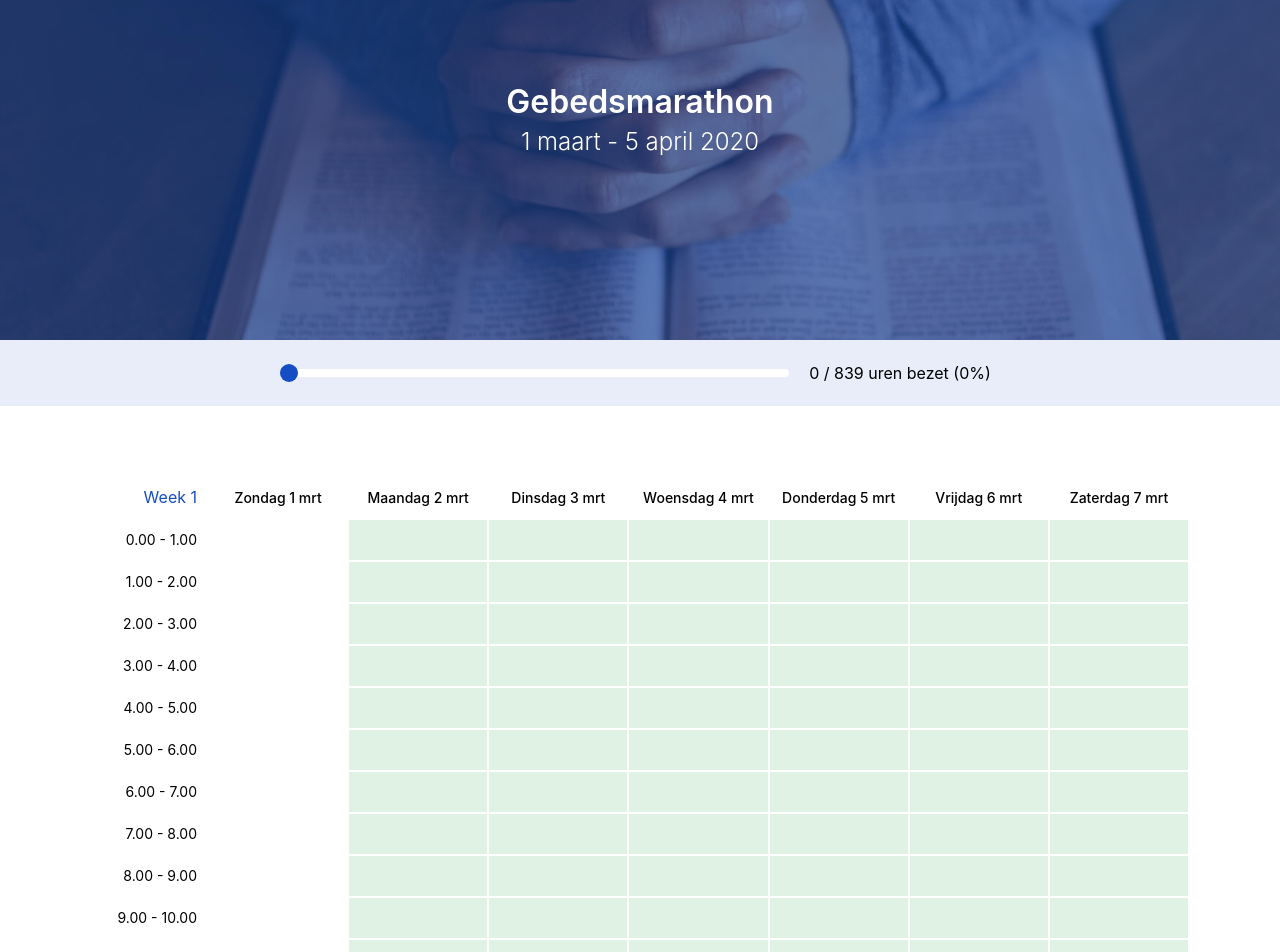
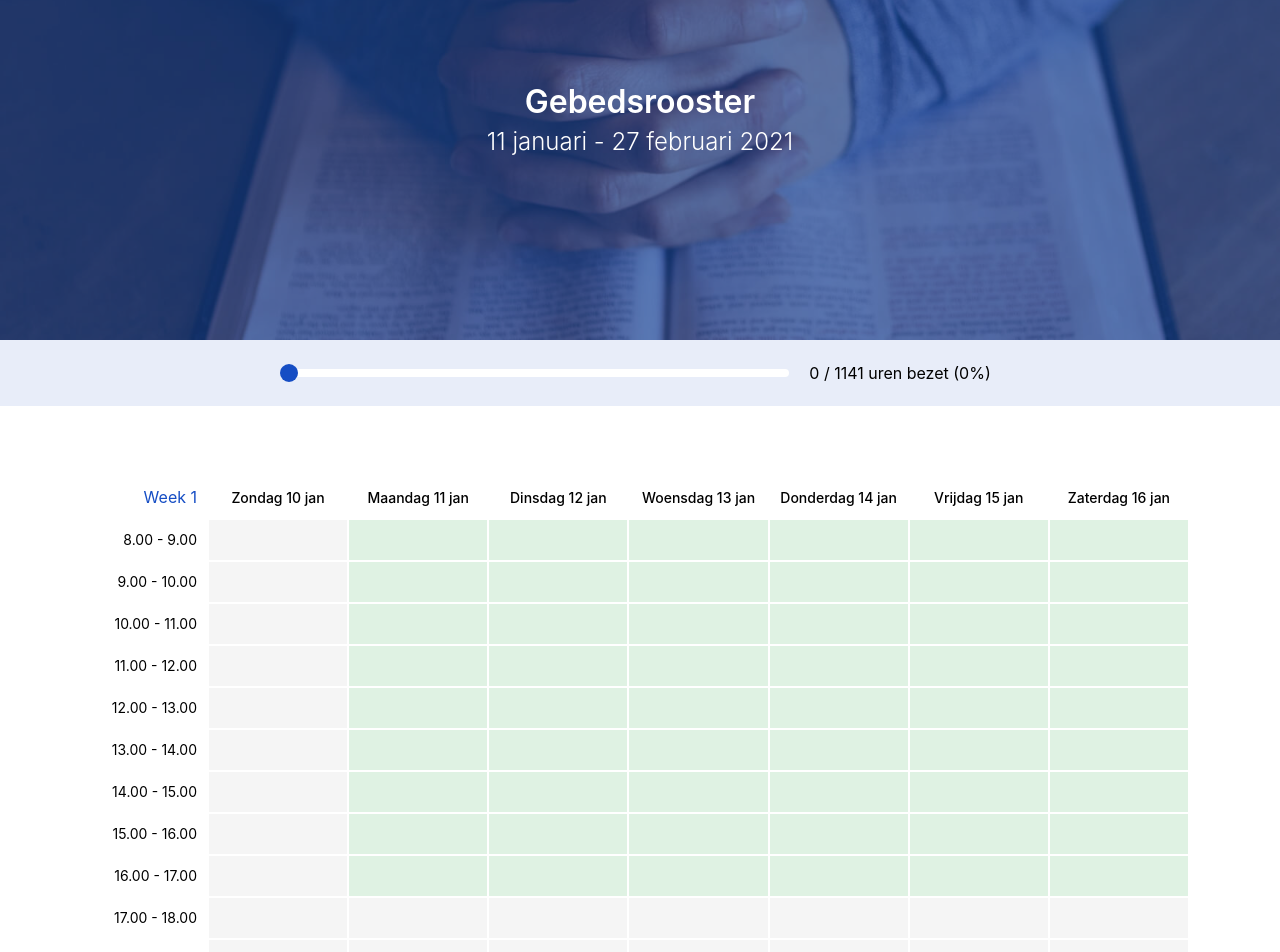
Before and after one commit to arjenkroeze/gebedsmarathon, a React (Create React App) app: page / in a window 1280 px wide. Shown: the part 140-1092 px from the top of the page. Built offline with nearby package versions, Linux system fonts and the light colour scheme; no server answers; the database is empty.

Commit message:
Update 2021

```diff
--- a/public/index.html
+++ b/public/index.html
@@ -8,7 +8,7 @@
             rel="stylesheet"
         />
 
-        <title>Gebedsmarathon - Vrije Baptistengemeente Emmen</title>
+        <title>Gebedsrooster - Stadskerk Emmen</title>
     </head>
     <body>
         <div id="root"></div>
--- a/src/js/App.tsx
+++ b/src/js/App.tsx
@@ -11,11 +11,18 @@ import { database } from './utilities/firebase'
 import Week from './Week'
 
 function App() {
-    // 1 march 2020, 11:00
-    const startDate = new Date(2020, 2, 1, 11)
+    // 1 march 2021, 11:00
+    const startDate = new Date(2021, 0, 11, 8)
 
-    // 22 march 2020, 10:00
-    const endDate = new Date(2020, 3, 5, 10)
+    // 26 march 2021, 10:00
+    const endDate = new Date(2021, 1, 27, 21)
+
+    // Constants
+    const weeklyStartDay = 0
+    const weeklyEndDay = 6
+    const dailyStartHour = 8
+    const dailyEndHour = 20
+    const maxRegistrations = 2
 
     // State
     const [registrations, setRegistrations] = useState<Registration[]>([])
@@ -33,7 +40,7 @@ function App() {
             database
                 .collection('registrations')
                 .orderBy('created', 'asc')
-                .onSnapshot(async querySnapshot => {
+                .onSnapshot(async (querySnapshot) => {
                     // Array to store registrations
                     const results = []
 
@@ -132,36 +139,41 @@ function App() {
     }
 
     // Send a reminder
-    async function sendReminder(registration: Registration) {
-        const registrationDate = new Date(registration.date.seconds * 1000)
+    // async function sendReminder(registration: Registration) {
+    //     const registrationDate = new Date(registration.date.seconds * 1000)
 
-        await database.collection('mail').add({
-            from: 'Gebedsmarathon <noreply@gebedsmarathon.nl>',
-            to: [registration.email],
-            message: {
-                messageId: 'registration-reminder',
-                subject: 'Een herinnering voor morgen',
-                text: `Beste ${
-                    registration.name
-                },\r\nHerinnering: morgen om <strong>${registrationDate.getHours()}.00 uur</strong> sta je ingeschreven voor de gebedsmarathon.\r\nWees gezegend!`,
-                html: `<p>Beste ${
-                    registration.name
-                },</p><p>Herinnering: morgen om <strong>${registrationDate.getHours()}.00 uur</strong> sta je ingeschreven voor de gebedsmarathon.</p><p>Wees gezegend!</p>`,
-            },
-        })
+    //     await database.collection('mail').add({
+    //         from: 'Gebedsmarathon <noreply@gebedsmarathon.nl>',
+    //         to: [registration.email],
+    //         message: {
+    //             messageId: 'registration-reminder',
+    //             subject: 'Een herinnering voor morgen',
+    //             text: `Beste ${
+    //                 registration.name
+    //             },\r\nHerinnering: morgen om <strong>${registrationDate.getHours()}.00 uur</strong> sta je ingeschreven voor de gebedsmarathon.\r\nWees gezegend!`,
+    //             html: `<p>Beste ${
+    //                 registration.name
+    //             },</p><p>Herinnering: morgen om <strong>${registrationDate.getHours()}.00 uur</strong> sta je ingeschreven voor de gebedsmarathon.</p><p>Wees gezegend!</p>`,
+    //         },
+    //     })
 
-        // Very important to update the flag for sending a reminder
-        await database
-            .collection('registrations')
-            .doc(registration.id)
-            .update({ needsReminder: false })
-    }
+    //     // Very important to update the flag for sending a reminder
+    //     await database
+    //         .collection('registrations')
+    //         .doc(registration.id)
+    //         .update({ needsReminder: false })
+    // }
 
     return (
         <AppContext.Provider
             value={{
                 startDate,
                 endDate,
+                dailyStartHour,
+                dailyEndHour,
+                weeklyStartDay,
+                weeklyEndDay,
+                maxRegistrations,
                 registrations,
                 setModal,
                 selectedDate,
--- a/src/js/Header.tsx
+++ b/src/js/Header.tsx
@@ -16,13 +16,24 @@ const Header = () => {
         year: 'numeric',
     }).format(endDate)
 
+    console.log(endDate.getTime() < Date.now())
+
     return (
-        <header className="header">
-            <div className="header-bar">Vrije Baptistengemeente Emmen</div>
-            <h1>Gebedsmarathon</h1>
-            <h2>
-                {formattedStartDate} - {formattedEndDate}
-            </h2>
+        <header className={`header ${endDate.getTime() <= Date.now() ? `has-ended` : ``}`}>
+            <div className="header-bar">Stadskerk Emmen</div>
+            <h1>Gebedsrooster</h1>
+            {endDate.getTime() > Date.now() ? (
+                <h2>
+                    {formattedStartDate} - {formattedEndDate}
+                </h2>
+            ) : (
+                <>
+                    <h2>Bedankt voor je deelname in 2020.</h2>
+                    <p>
+                        Ga naar <a href="http://www.stadskerkemmen.nl">www.stadskerkemmen.nl</a>
+                    </p>
+                </>
+            )}
         </header>
     )
 }
--- a/src/js/ModalRegistrations.tsx
+++ b/src/js/ModalRegistrations.tsx
@@ -5,14 +5,14 @@ import AppContext from './context/AppContext'
 
 const ModalRegistrations: React.FC<ModalProps> = ({ isOpen, toggleModal }) => {
     // Context
-    const { registrations, selectedDate, setModal } = useContext(AppContext)
+    const { registrations, selectedDate, maxRegistrations, setModal } = useContext(AppContext)
 
     // State
     const [filteredRegistrations, setFilteredRegistrations] = useState<Registration[]>([])
 
     // Effect to filter registrations on the selected date
     useEffect(() => {
-        const filteredRegistrations = registrations.filter(registration => {
+        const filteredRegistrations = registrations.filter((registration) => {
             const registrationDate = new Date(registration.date.seconds * 1000)
             return registrationDate.getTime() === selectedDate.getTime()
         })
@@ -49,6 +49,7 @@ const ModalRegistrations: React.FC<ModalProps> = ({ isOpen, toggleModal }) => {
                         <p className="text-muted">Nog geen inschrijvingen.</p>
                     )}
                 </div>
+                {listRegistrations.length < maxRegistrations && (
                     <div className="text-center">
                         <button
                             className="button button-primary button-link button-small"
@@ -57,12 +58,13 @@ const ModalRegistrations: React.FC<ModalProps> = ({ isOpen, toggleModal }) => {
                             Schrijf je in voor dit uur
                         </button>
                     </div>
+                )}
             </ModalBody>
         </Modal>
     )
 }
 
-const RegistrationListItem: React.FC<Registration> = registration => {
+const RegistrationListItem: React.FC<Registration> = (registration) => {
     // Context
     const { setModal, setSelectedRegistration } = useContext(AppContext)
 
--- a/src/js/ModalSignUp.tsx
+++ b/src/js/ModalSignUp.tsx
@@ -1,17 +1,18 @@
 import React, { useContext, useEffect, useRef, useState } from 'react'
 import { Modal, ModalBody } from 'reactstrap'
-import { ModalProps } from '../types'
+import { ModalProps, Registration } from '../types'
 import AppContext from './context/AppContext'
 import { database } from './utilities/firebase'
 
 const ModalSignUp: React.FC<ModalProps> = ({ isOpen, toggleModal }) => {
     // Context
-    const { selectedDate, setModal } = useContext(AppContext)
+    const { maxRegistrations, registrations, selectedDate, setModal } = useContext(AppContext)
 
     // State
     const [names, setNames] = useState<Array<{ [key: string]: any }>>([
         { id: 0, firstName: '', lastName: '' },
     ])
+    const [filteredRegistrations, setFilteredRegistrations] = useState<Registration[]>([])
     const [email, setEmail] = useState('')
     const [error, setError] = useState('')
     const [isLoading, setLoading] = useState(false)
@@ -40,13 +41,23 @@ const ModalSignUp: React.FC<ModalProps> = ({ isOpen, toggleModal }) => {
         }
     }, [isOpen])
 
+    // Effect to filter registrations on the selected date
+    useEffect(() => {
+        const filteredRegistrations = registrations.filter((registration) => {
+            const registrationDate = new Date(registration.date.seconds * 1000)
+            return registrationDate.getTime() === selectedDate.getTime()
+        })
+
+        setFilteredRegistrations(filteredRegistrations)
+    }, [selectedDate, registrations])
+
     // Handle name changes
     const handleNameChange = ({ target }: React.ChangeEvent<HTMLInputElement>) => {
         // Get the ID
         const id = Number(target.id.split('-').pop())
 
         // Update the names
-        const updatedNames = names.map(name => {
+        const updatedNames = names.map((name) => {
             if (name.id === id) {
                 name[target.name] = target.value
             }
@@ -124,12 +135,12 @@ const ModalSignUp: React.FC<ModalProps> = ({ isOpen, toggleModal }) => {
 
     // Add a name
     const addName = () => {
-        setNames(names => [...names, { id: names.length, firstName: '', lastName: '' }])
+        setNames((names) => [...names, { id: names.length, firstName: '', lastName: '' }])
     }
 
     // Remove a name
     const removeName = (id: string) => {
-        const newNames = names.filter(name => name.id !== id)
+        const newNames = names.filter((name) => name.id !== id)
         setNames(newNames)
     }
 
@@ -229,7 +240,7 @@ const ModalSignUp: React.FC<ModalProps> = ({ isOpen, toggleModal }) => {
                             </div>
                         )
                     })}
-                    {names.length < 5 && (
+                    {filteredRegistrations.length + names.length < maxRegistrations && (
                         <button
                             type="button"
                             className="button button-primary button-link button-small button-add"
--- a/src/js/QuickSignUp.tsx
+++ b/src/js/QuickSignUp.tsx
@@ -178,6 +178,10 @@ const QuickSignUp = () => {
         setValues(initialValues)
     }
 
+    if (endDate.getTime() <= Date.now()) {
+        return null
+    }
+
     return (
         <form className="quick-signup" onSubmit={handleSubmit}>
             <h3>Schrijf je in</h3>
--- a/src/js/Stats.tsx
+++ b/src/js/Stats.tsx
@@ -25,6 +25,10 @@ const Stats: FC<{ isLoading: boolean }> = ({ isLoading }) => {
 
     const percentageOccupied = Math.ceil((hoursBusy / numberOfHours) * 100)
 
+    if (endDate.getTime() <= Date.now()) {
+        return null
+    }
+
     return (
         <div className="progress">
             {isLoading ? (
--- a/src/js/Week.tsx
+++ b/src/js/Week.tsx
@@ -3,8 +3,16 @@ import { WeekProps } from '../types'
 import AppContext from './context/AppContext'
 import Hour from './Hour'
 
-const Week: FC<WeekProps> = props => {
-    const { startDate, endDate, registrations } = useContext(AppContext)
+const Week: FC<WeekProps> = (props) => {
+    const {
+        startDate,
+        endDate,
+        dailyStartHour,
+        dailyEndHour,
+        weeklyStartDay,
+        weeklyEndDay,
+        registrations,
+    } = useContext(AppContext)
 
     // Array to store the title of the days
     const dayTitles = [
@@ -39,7 +47,7 @@ const Week: FC<WeekProps> = props => {
     let hours = []
 
     // For every hour in a day...
-    for (let i = 0; i < 24; i++) {
+    for (let i = dailyStartHour; i <= dailyEndHour; i++) {
         // Create a new date that will increase by the hour
         const hourDate = new Date(props.startDate).setHours(i)
 
@@ -54,13 +62,13 @@ const Week: FC<WeekProps> = props => {
         )
 
         // For every day in a week...
-        for (let j = 0; j < 7; j++) {
+        for (let j = weeklyStartDay; j <= weeklyEndDay; j++) {
             // Create the day date which is derived from the hour date
             const datetime = new Date(hourDate)
             datetime.setDate(datetime.getDate() + j)
 
             // Find registrations on this date
-            const filteredRegistrations = registrations.filter(registration => {
+            const filteredRegistrations = registrations.filter((registration) => {
                 // Time is stored in the Firestore by seconds.
                 // Multiply by 1000 to create a date in milliseconds.
                 const registrationDate = new Date(registration.date.seconds * 1000)
@@ -74,16 +82,21 @@ const Week: FC<WeekProps> = props => {
             // Date to check if the Hour is history or not
             const now = Date.now()
 
+            const hourIsDisabled =
+                startDate.getTime() > datetime.getTime() ||
+                endDate.getTime() < datetime.getTime() ||
+                datetime.getHours() < dailyStartHour ||
+                datetime.getHours() > dailyEndHour ||
+                datetime.getHours() === 17 || // Disable the 17th hour
+                datetime.getHours() === 18 // Disable the 18th hour
+
             // Render a column for every day
             days.push(
                 <Hour
                     key={datetime.getTime()}
                     datetime={datetime}
                     isActive={now > datetime.getTime() && now < datetime.getTime() + 3600000}
-                    isDisabled={
-                        startDate.getTime() > datetime.getTime() ||
-                        endDate.getTime() < datetime.getTime()
-                    }
+                    isDisabled={hourIsDisabled}
                     isHistory={now > datetime.getTime() + 3600000}
                     registrant={registrant}
                     registrationsCount={filteredRegistrations.length}
@@ -96,7 +109,7 @@ const Week: FC<WeekProps> = props => {
     }
 
     // Hide the week if it's history...
-    if (props.endDate.getTime() < Date.now()) {
+    if (props.endDate.getTime() < Date.now() || endDate.getTime() <= Date.now()) {
         return null
     }
 
--- a/src/scss/_header.scss
+++ b/src/scss/_header.scss
@@ -42,6 +42,18 @@
         font-size: 24px;
         font-weight: 300;
     }
+
+    a {
+        color: inherit;
+
+        &:hover {
+            text-decoration: none;
+        }
+    }
+}
+
+.header.has-ended {
+    height: 100vh;
 }
 
 .header-bar {
--- a/src/scss/_week.scss
+++ b/src/scss/_week.scss
@@ -54,7 +54,7 @@
     }
 
     &.is-unavailable {
-        background-color: transparent;
+        background-color: whitesmoke;
         cursor: not-allowed;
     }
 
--- a/src/types.ts
+++ b/src/types.ts
@@ -11,6 +11,11 @@ export interface Registration {
 export interface AppContext {
     startDate: Date
     endDate: Date
+    dailyStartHour: number
+    dailyEndHour: number
+    weeklyStartDay: number
+    weeklyEndDay: number
+    maxRegistrations: number
     registrations: Registration[]
     setModal: React.Dispatch<React.SetStateAction<string | null>>
     selectedDate: Date
```
Also changed, not shown: package.json (+16 -15 lines), 1 other file (tests, documents, lock files or other folders). Lines whose indentation alone changed are shown as unchanged.
